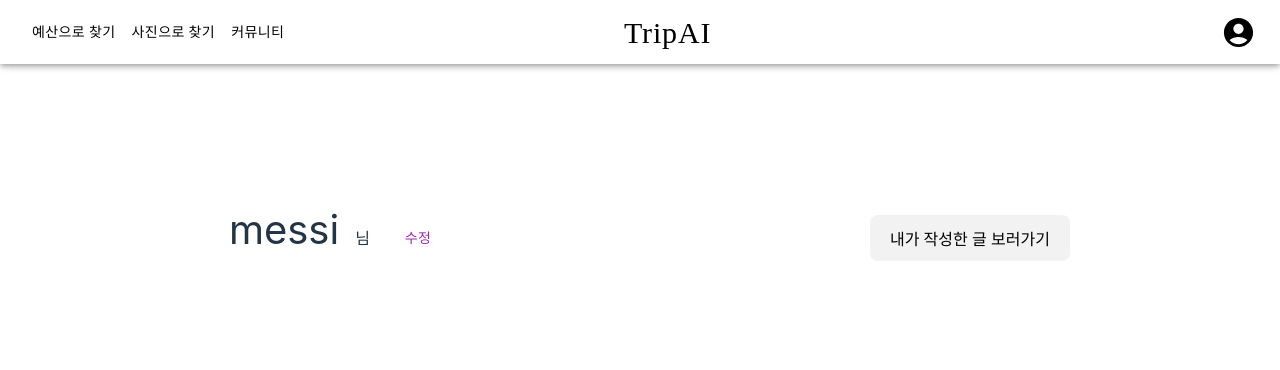
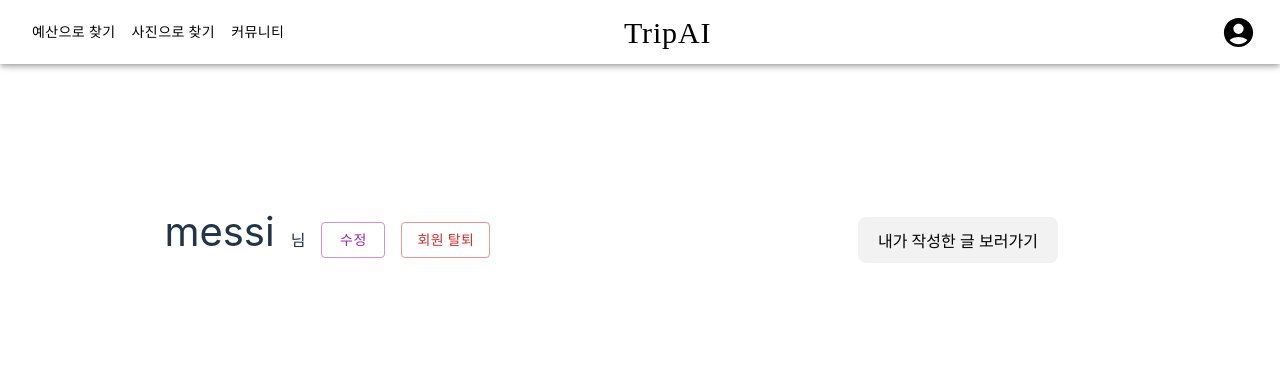
Before and after one commit to Team-TripAI/FE, a React (Vite) app: page /mypage in a window 1280 px wide. Shown: the top 370 px of the page. Built offline with nearby package versions, Linux system fonts and the light colour scheme; the HTML template or start-up script is replaced by a standard one.

Commit message:
feat: mypage password modal

```diff
--- /dev/null
+++ b/src/components/PasswordModal/index.tsx
@@ -0,0 +1,40 @@
+import React, { useState } from 'react';
+import TextField from '@mui/material/TextField';
+import Button from '@mui/material/Button';
+import Modal from '@mui/material/Modal';
+
+interface PasswordModalProps {
+    isOpen: boolean;
+    onClose: () => void;
+    onConfirm: (password: string) => void;
+}
+
+const PasswordModal: React.FC<PasswordModalProps> = ({ isOpen, onClose, onConfirm }) => {
+    const [password, setPassword] = useState('');
+
+    const handlePasswordChange = (e: React.ChangeEvent<HTMLInputElement>) => {
+        setPassword(e.target.value);
+    };
+
+    const handleSubmit = () => {
+        onConfirm(password);
+        onClose();
+    };
+
+    return (
+        <Modal open={isOpen} onClose={onClose}>
+            <div
+                style={
+                    {
+                        /* 모달 스타일링 */
+                    }
+                }
+            >
+                <TextField type="password" value={password} onChange={handlePasswordChange} />
+                <Button onClick={handleSubmit}>완료</Button>
+            </div>
+        </Modal>
+    );
+};
+
+export default PasswordModal;
--- a/src/pages/ImagePage.tsx
+++ b/src/pages/ImagePage.tsx
@@ -15,7 +15,7 @@ import Typography from '@mui/material/Typography';
 import Container from '@mui/material/Container';
 import Link from '@mui/material/Link';
 import { createTheme, ThemeProvider } from '@mui/material/styles';
-import ImageUploader from '../components/ImageUploader.tsx/index.tsx';
+import ImageUploader from '../components/ImageUploader/index.tsx';
 import styled from 'styled-components';
 
 const Wrapper = styled.div`
@@ -113,15 +113,16 @@ const ImagePage = () => {
                         </Grid>
                     </Container>
                 </main>
+
                 {/* Footer */}
-                <Box sx={{ bgcolor: 'background.paper', p: 6 }} component="footer">
+                {/* <Box sx={{ bgcolor: 'background.paper', p: 6 }} component="footer">
                     <Typography variant="h6" align="center" gutterBottom>
                         Footer
                     </Typography>
                     <Typography variant="subtitle1" align="center" color="text.secondary" component="p">
                         Something here to give the footer a purpose!
                     </Typography>
-                </Box>
+                </Box> */}
                 {/* End footer */}
             </ThemeProvider>
         </Wrapper>
--- a/src/pages/MyPage.tsx
+++ b/src/pages/MyPage.tsx
@@ -9,6 +9,7 @@ import AccordionDetails from '@mui/material/AccordionDetails';
 import AccordionSummary from '@mui/material/AccordionSummary';
 import Typography from '@mui/material/Typography';
 import ExpandMoreIcon from '@mui/icons-material/ExpandMore';
+import PasswordModal from '../components/PasswordModal';
 
 const Container = styled.div`
     display: flex;
@@ -24,18 +25,21 @@ const Header = styled.div`
     align-items: center;
     justify-content: space-around;
     gap: 10rem;
-    margin: 10rem 10rem 0rem 0rem;
+    margin: 10rem 19rem 0rem 0rem;
     & > button {
         border-radius: 0.5rem;
         background-color: #f2f2f2;
         transition: background-color 0.3s ease;
         &:hover {
             background-color: #e0e0e0;
+            border: none;
         }
     }
 `;
 
 const ModifyName = styled.div`
+    width: 50%;
+    height: 10rem;
     display: flex;
     align-items: center;
     justify-content: center;
@@ -77,25 +81,69 @@ const Plans = styled.div`
     }
 `;
 
+enum Action {
+    Modify,
+    Withdraw,
+}
+
 const MyPage = () => {
     const [name, setName] = useState<string>(''); //변경 이름
-    const [modify, setModify] = useState<boolean>(false);
-    const [initialName, setInitialName] = useState<string>(''); //api에서 받아오기
+    // const [modify, setModify] = useState<boolean>(false);
+    const [initialName, setInitialName] = useState<string>(''); //초기이름 받아오기
     const [nameState, setNameState] = useState<boolean>(false); //완료 버튼
 
-    const modifyName = () => {
-        setNameState(!nameState);
+    const [currentAction, setCurrentAction] = useState<Action | null>(null);
 
-        if (modify) {
-            console.log(name);
-            //post api 호출
+    const [isPasswordModalOpen, setPasswordModalOpen] = useState(false);
 
-            setInitialName(name);
-            setModify(false);
-        } else {
-            setModify(true);
+    const handlePasswordConfirm = (password: string) => {
+        if (currentAction === Action.Modify) {
+            console.log('수정 API 호출', password);
+            // 수정 API 호출 로직
+            setNameState(false);
+        } else if (currentAction === Action.Withdraw) {
+            console.log('탈퇴 API 호출', password);
+            // 탈퇴 API 호출 로직
         }
     };
+
+    // 수정
+    const handleModifyComplete = () => {
+        if (nameState) {
+            // setNameState(false);
+            setCurrentAction(Action.Modify);
+            setPasswordModalOpen(true);
+        } else {
+            setNameState(true);
+        }
+        // setCurrentAction(Action.Modify);
+        // setPasswordModalOpen(true);
+    };
+
+    // 탈퇴 버튼 클릭 시
+    const handleWithdrawClick = () => {
+        setCurrentAction(Action.Withdraw);
+        setPasswordModalOpen(true);
+    };
+
+    // const modifyName = () => {
+    //     setNameState(!nameState);
+
+    //     if (modify) {
+    //         console.log(name);
+    //         //put api 호출
+
+    //         setInitialName(name);
+    //         setModify(false);
+    //     } else {
+    //         setModify(true);
+    //     }
+    // };
+
+    // const modifyName = () => {
+    //     setNameState(!nameState);
+    //     setModify(true);
+    // };
 
     useEffect(() => {
         //get api 호출
@@ -109,12 +157,26 @@ const MyPage = () => {
         setExpanded(isExpanded ? panel : false);
     };
 
+    // const handlePasswordChange = (e: React.ChangeEvent<HTMLInputElement>) => {
+    //     setPassword(e.target.value);
+    // };
+
+    // //회원탈퇴
+    // const withdraw = () => {
+    //     //delete api 호출
+    // };
+
     return (
         <Container>
+            <PasswordModal
+                isOpen={isPasswordModalOpen}
+                onClose={() => setPasswordModalOpen(false)}
+                onConfirm={handlePasswordConfirm}
+            />
             <Header>
                 <ModifyName>
                     <div>
-                        {modify ? (
+                        {nameState ? (
                             <TextField
                                 label={initialName}
                                 variant="outlined"
@@ -131,17 +193,22 @@ const MyPage = () => {
                     </div>
 
                     {nameState ? (
-                        <Button variant="contained" color="secondary" onClick={modifyName}>
+                        <Button variant="contained" color="success" onClick={handleModifyComplete}>
                             완료
                         </Button>
                     ) : (
-                        <Button color="secondary" onClick={modifyName}>
-                            수정
-                        </Button>
+                        <>
+                            <Button variant="outlined" color="secondary" onClick={handleModifyComplete}>
+                                수정
+                            </Button>
+                            <Button variant="outlined" color="error" onClick={handleWithdrawClick}>
+                                회원 탈퇴
+                            </Button>
+                        </>
                     )}
                 </ModifyName>
 
-                {/* 페이지 이동 */}
+                {/* 커뮤니티 페이지로 리다이렉션 유저 정보 props */}
                 <button>내가 작성한 글 보러가기</button>
             </Header>
 
```
Also changed, not shown: src/pages/Community/Post.tsx (+18 -25 lines), src/components/ImageUploader/base64encoding.tsx (renamed from src/components/ImageUploader.tsx/base64encoding.tsx), src/components/ImageUploader/getVision.tsx (renamed from src/components/ImageUploader.tsx/getVision.tsx), src/components/ImageUploader/index.tsx (renamed from src/components/ImageUploader.tsx/index.tsx).
